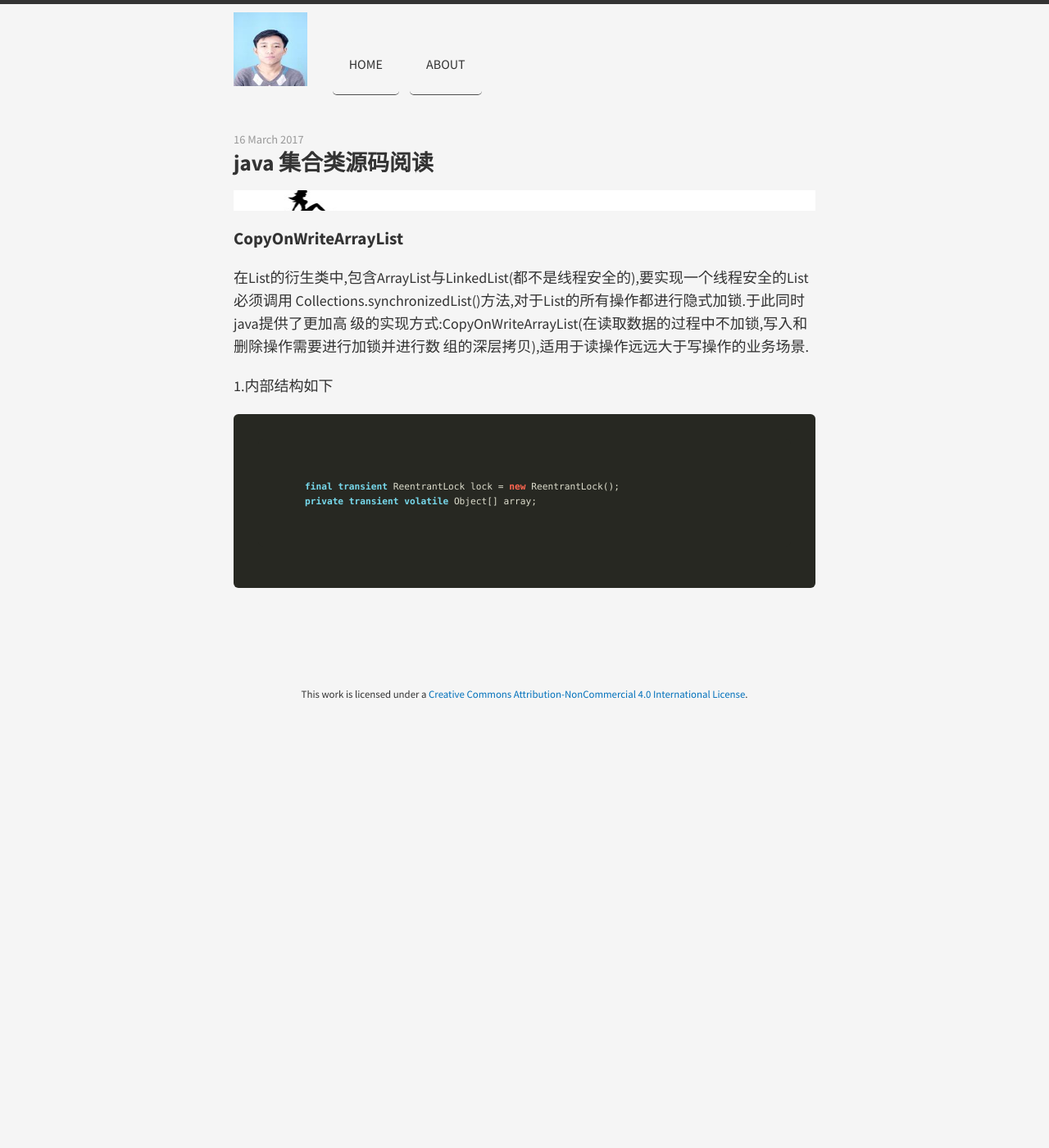
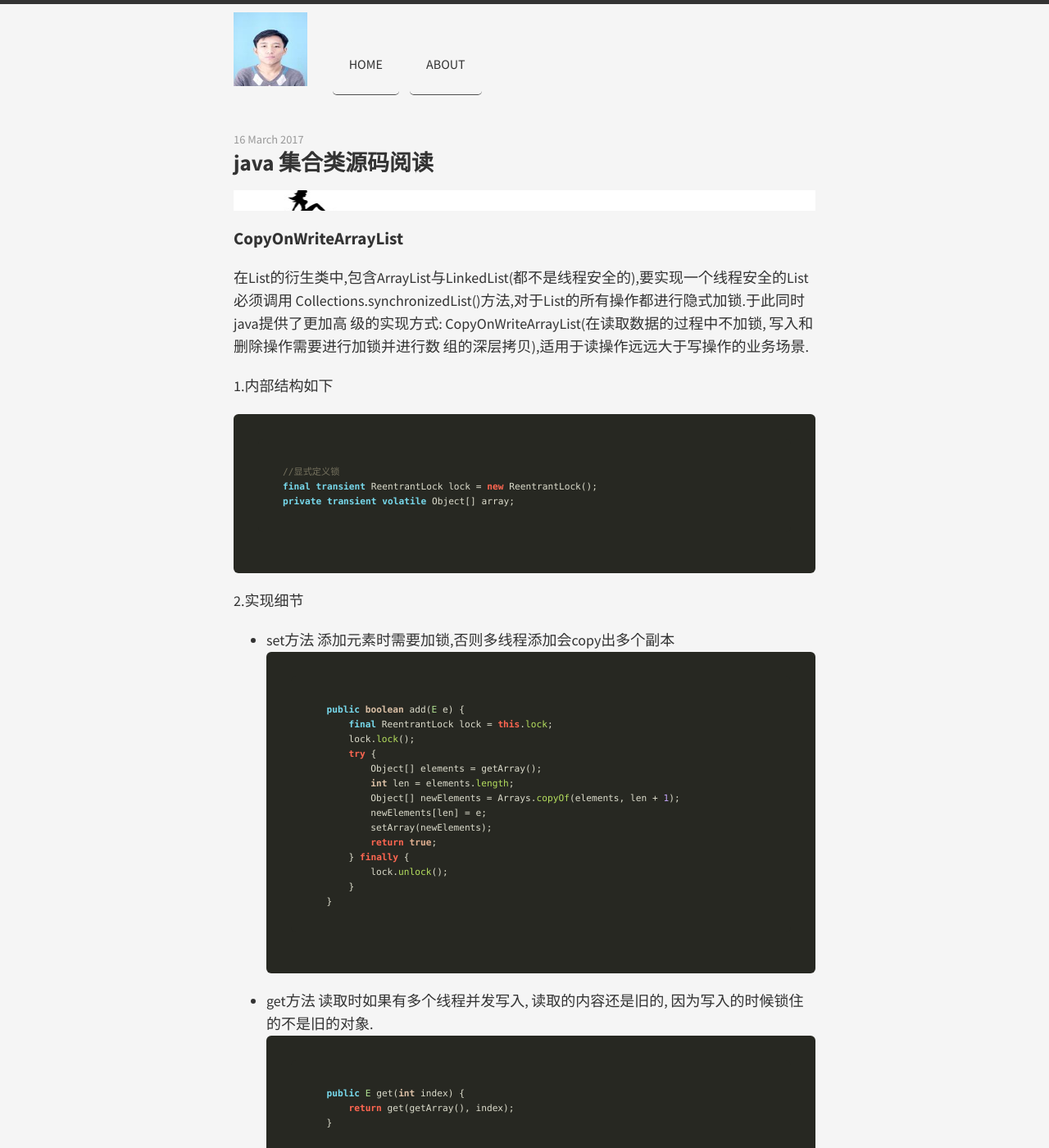
Before and after one commit to nanhuirong/nanhuirong.github.io, a Jekyll site: the page built from _posts/2017-03-16-copyOnWriteArrayList.md, in a window 1280 px wide and 1400 px high. Shown: the whole window at 82% size. Built offline with Jekyll 4.4.1, drawn with Linux system fonts in a browser that asks for light colours; nearby versions of some CDN libraries; some of the changed text lies outside the part shown.

Commit message:
java多线程 copyOnWrite机制解读

````diff
--- a/_posts/2017-03-16-copyOnWriteArrayList.md
+++ b/_posts/2017-03-16-copyOnWriteArrayList.md
@@ -9,14 +9,50 @@ title: java 集合类源码阅读
 
 在List的衍生类中,包含ArrayList与LinkedList(都不是线程安全的),要实现一个线程安全的List必须调用
 Collections.synchronizedList()方法,对于List的所有操作都进行隐式加锁.于此同时java提供了更加高
-级的实现方式:CopyOnWriteArrayList(在读取数据的过程中不加锁,写入和删除操作需要进行加锁并进行数
+级的实现方式: CopyOnWriteArrayList(在读取数据的过程中不加锁, 写入和删除操作需要进行加锁并进行数
 组的深层拷贝),适用于读操作远远大于写操作的业务场景.
 
 1.内部结构如下
 
 ```java
+//显式定义锁
+final transient ReentrantLock lock = new ReentrantLock();
+private transient volatile Object[] array;
+```
 
-    final transient ReentrantLock lock = new ReentrantLock();
-    private transient volatile Object[] array;
+2.实现细节
++ set方法
+添加元素时需要加锁,否则多线程添加会copy出多个副本
+```java
+    public boolean add(E e) {
+        final ReentrantLock lock = this.lock;
+        lock.lock();
+        try {
+            Object[] elements = getArray();
+            int len = elements.length;
+            Object[] newElements = Arrays.copyOf(elements, len + 1);
+            newElements[len] = e;
+            setArray(newElements);
+            return true;
+        } finally {
+            lock.unlock();
+        }
+    }
+```
 
++ get方法
+读取时如果有多个线程并发写入, 读取的内容还是旧的, 因为写入的时候锁住的不是旧的对象.
+```java
+    public E get(int index) {
+        return get(getArray(), index);
+    }
 ```
+
+3.内部理论
+copyOnWrite其实是一种读写分离的理论.
+CopyOnWriteArraySet与之原理类似, 都是线程安全的.
+可以基于此原理实现Map.
+4.总结
+CopyOnWrite主要有两个缺点:
++ 内存占用问题:写入时内存存在两份数据, 可能会造成频繁的minor gc 和 full gc
++ 数据一致性问题:CopyOnWrite只能保证数据的最终一致性, 无法保证数据的实时一致性.如果要保证数据的时效性, 请不要使用该容器
````
Also changed, not shown: _posts/2014-03-07-demo-post.md (deleted, +0 -62 lines).
